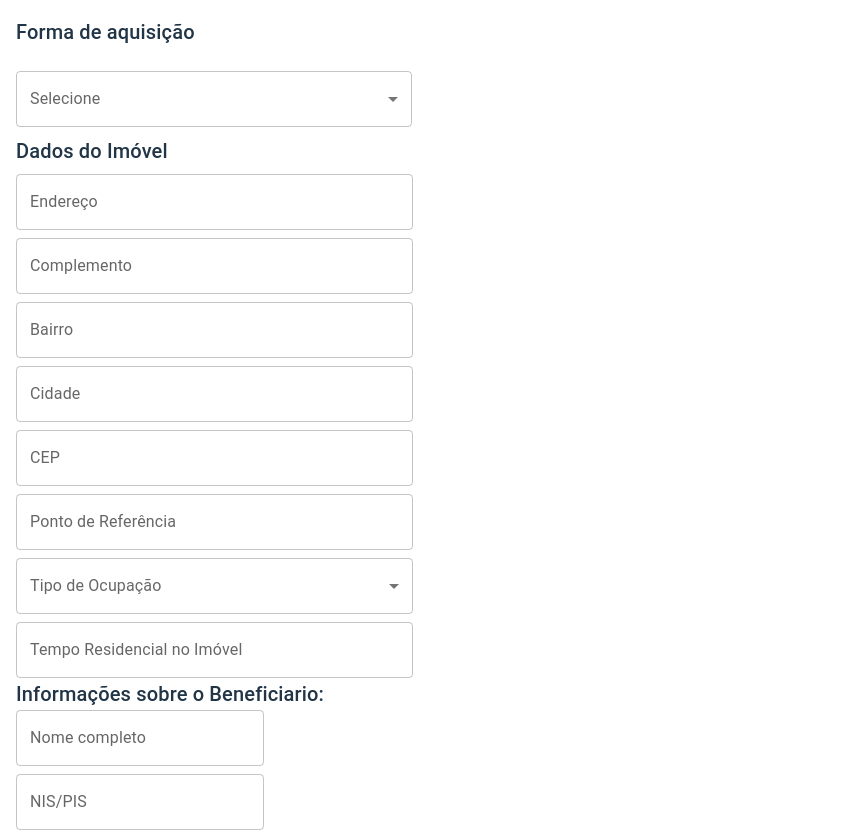
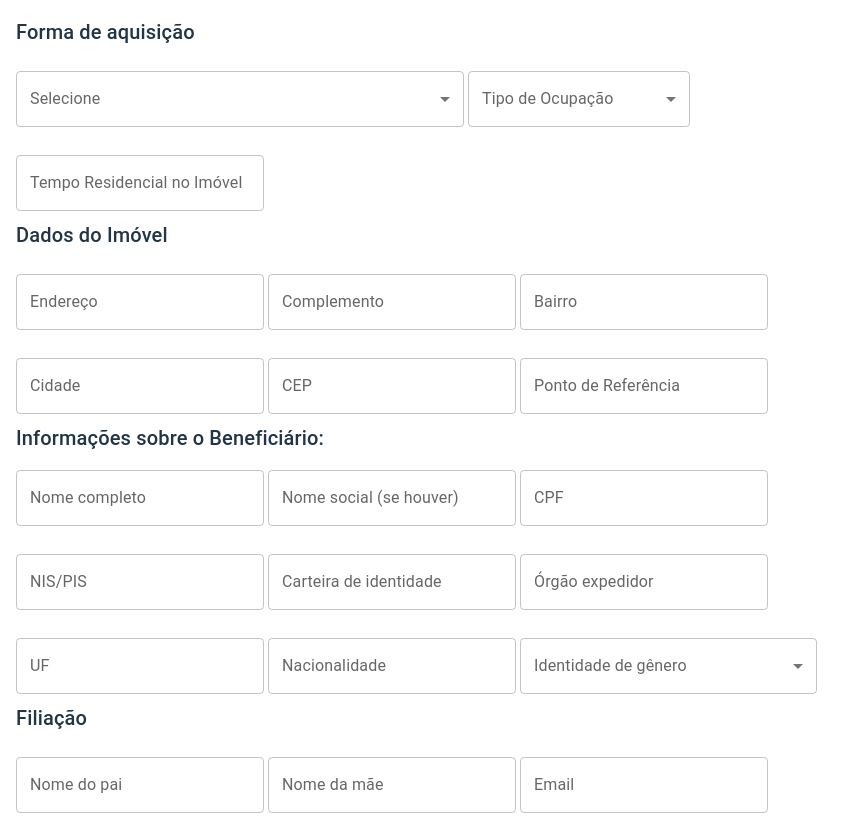
Before and after one commit to Jamessilva22/agentes-digitais, a React (Vite) app: page /beneficiario in a window 1280 px wide. Shown: the top 832 px of the page, without its empty margins (0-864 px from the left). Built offline with nearby package versions, Linux system fonts and the light colour scheme.

Commit message:
form em teste

```diff
--- a/src/components/BeneficiarioForm.jsx
+++ b/src/components/BeneficiarioForm.jsx
@@ -7,107 +7,200 @@ import {
   InputLabel,
   Typography,
   Box,
-  Grid,
+  Grid2,
+  Checkbox,
+  FormControlLabel,
 } from "@mui/material";
+
+const initialDadosConjuge = {
+  nome: "",
+  nomeSocial: "",
+  nisPis: "",
+  cpf: "",
+  dataNascimento: "",
+  identidadeGenero: "",
+  carteiraIdentidade: "",
+  orgaoExpedidor: "",
+  uf: "",
+  nacionalidade: "",
+  nomePai: "",
+  nomeMae: "",
+  telefone: "",
+  ocupacaoProfissional: "",
+  deficienciaDescricao: "",
+};
 
 const FormularioImovel = () => {
   const [tipoContrato, setTipoContrato] = useState("");
   const [tipoOcupacao, setTipoOcupacao] = useState("");
   const [outroContrato, setOutroContrato] = useState("");
   const [tempoResidencial, setTempoResidencial] = useState("");
+  const [estadoCivil, setEstadoCivil] = useState("");
+  const [deficiencia, setDeficiencia] = useState(false);
+  const [dadosConjuge, setDadosConjuge] = useState(initialDadosConjuge);
 
-  const handleContratoChange = (event) => {
-    setTipoContrato(event.target.value);
-    if (event.target.value !== "outros") {
-      setOutroContrato("");
-    }
+  const handleInputChange = (setter) => (event) => setter(event.target.value);
+  const handleCheckboxChange = (setter) => (event) => setter(event.target.checked);
+  const handleObjectChange = (setState) => (e) => {
+    const { name, value } = e.target;
+    setState((prevState) => ({ ...prevState, [name]: value }));
   };
 
+  const renderTextField = (label, value, onChange, name = "", fullWidth = true) => (
+    <TextField label={label} value={value} onChange={onChange} name={name} fullWidth={fullWidth} margin="normal" />
+  );
+
+  const renderSelect = (label, value, onChange, options) => (
+    <FormControl fullWidth margin="normal">
+      <InputLabel>{label}</InputLabel>
+      <Select value={value} onChange={onChange}>
+        {options.map((option) => (
+          <MenuItem key={option.value} value={option.value}>
+            {option.label}
+          </MenuItem>
+        ))}
+      </Select>
+    </FormControl>
+  );
+
   return (
-    <Box sx={{ maxWidth: 600, margin: "0 auto", padding: 2 }}>
+    <Box sx={{ maxWidth: 900, margin: "0 auto", padding: 2 }}>
       <Typography variant="h6" gutterBottom>
         Forma de aquisição
       </Typography>
-      <FormControl sx={{ width: "66%" }} fullWidth margin="normal">
-        <InputLabel>Selecione</InputLabel>
-        <Select xs={4} value={tipoContrato} onChange={handleContratoChange}>
-          <MenuItem value="contrato_promessa_compra_venda">
-            Contrato de promessa de compra e venda
-          </MenuItem>
-          <MenuItem value="escritura_publica_compra_venda">
-            Escritura pública de compra e venda
-          </MenuItem>
-          <MenuItem value="heranca">Herança</MenuItem>
-          <MenuItem value="contrato_particular">Contrato particular</MenuItem>
-          <MenuItem value="outros">Outros</MenuItem>
-        </Select>
-      </FormControl>
-      {tipoContrato === "outros" && (
-        <TextField
-          label="Descreva o tipo de contrato"
-          value={outroContrato}
-          onChange={(e) => setOutroContrato(e.target.value)}
-          fullWidth
-          margin="normal"
-        />
-      )}
+
+      <Grid2 container spacing={0.5}>
+        <Grid2 item xs={12} size={6}>
+          {renderSelect("Selecione", tipoContrato, handleInputChange(setTipoContrato), [
+            { value: "contrato_promessa_compra_venda", label: "Contrato de promessa de compra e venda" },
+            { value: "escritura_publica_compra_venda", label: "Escritura pública de compra e venda" },
+            { value: "heranca", label: "Herança" },
+            { value: "contrato_particular", label: "Contrato particular" },
+            { value: "outros", label: "Outros" },
+          ])}
+        </Grid2>
+
+        {tipoContrato === "outros" && (
+          <Grid2 item xs={12} sm={6}>
+            {renderTextField("Descreva o tipo de contrato", outroContrato, handleInputChange(setOutroContrato))}
+          </Grid2>
+        )}
+
+        <Grid2 item xs={12} size={3}>
+          {renderSelect("Tipo de Ocupação", tipoOcupacao, handleInputChange(setTipoOcupacao), [
+            { value: "proprietario", label: "Proprietário" },
+            { value: "inquilino", label: "Inquilino" },
+            { value: "herdeiro", label: "Herdeiro" },
+          ])}
+        </Grid2>
+
+        <Grid2 item xs={12} sm={6}>
+          {renderTextField("Tempo Residencial no Imóvel", tempoResidencial, handleInputChange(setTempoResidencial))}
+        </Grid2>
+      </Grid2>
+
       <Typography variant="h6" gutterBottom>
         Dados do Imóvel
       </Typography>
-      <Grid container spacing={1}>
-        <Grid item xs={8}>
-          <TextField label="Endereço" fullWidth />
-        </Grid>
-        <Grid item xs={8}>
-          <TextField label="Complemento" fullWidth />
-        </Grid>
-        <Grid item xs={8}>
-          <TextField label="Bairro" fullWidth />
-        </Grid>
-        <Grid item xs={8}>
-          <TextField label="Cidade" fullWidth />
-        </Grid>
-        <Grid item xs={8}>
-          <TextField label="CEP" fullWidth />
-        </Grid>
-        <Grid item xs={8}>
-          <TextField label="Ponto de Referência" fullWidth />
-        </Grid>
-        <Grid item xs={8}>
-          <FormControl fullWidth>
-            <InputLabel>Tipo de Ocupação</InputLabel>
-            <Select
-              value={tipoOcupacao}
-              onChange={(e) => setTipoOcupacao(e.target.value)}
-            >
-              <MenuItem value="proprietario">Proprietário</MenuItem>
-              <MenuItem value="inquilino">Inquilino</MenuItem>
-              <MenuItem value="herdeiro">Herdeiro</MenuItem>
-            </Select>
-          </FormControl>
-        </Grid>
-        <Grid item xs={8}>
-          <TextField
-            label="Tempo Residencial no Imóvel"
-            value={tempoResidencial}
-            onChange={(e) => setTempoResidencial(e.target.value)}
-            fullWidth
-          />
-        </Grid>
-      </Grid>
+      <Grid2 container spacing={0.5}>
+        {["Endereço", "Complemento", "Bairro", "Cidade", "CEP", "Ponto de Referência"].map((label) => (
+          <Grid2 item xs={12} sm={6} key={label}>
+            {renderTextField(label, "")}
+          </Grid2>
+        ))}
+      </Grid2>
 
-      <Typography variant="h6">Informações sobre o Beneficiario:</Typography>
-      <Grid container spacing={1}>
-        <Grid item xs={8}>
-          <TextField label="Nome completo" />
-        </Grid>
-        <Grid item xs={8}>
-          <TextField label='NIS/PIS' />
-        </Grid>
-        <Grid item xs={8}>
-          <TextField label=''/>
-        </Grid>
-      </Grid>
+      <Typography variant="h6">Informações sobre o Beneficiário:</Typography>
+      <Grid2 container spacing={0.5}>
+        {["Nome completo", "Nome social (se houver)"].map((label) => (
+          <Grid2 item xs={12} sm={6} key={label}>
+            {renderTextField(label, "")}
+          </Grid2>
+        ))}
+        {["CPF", "NIS/PIS", "Carteira de identidade", "Órgão expedidor", "UF", "Nacionalidade"].map((label) => (
+          <Grid2 item xs={12} sm={6} key={label}>
+            {renderTextField(label, "")}
+          </Grid2>
+        ))}
+        <Grid2 item xs={12} size={4}>
+          {renderSelect("Identidade de gênero", "", handleInputChange(() => {}), [
+            { value: "masculino", label: "Masculino" },
+            { value: "feminino", label: "Feminino" },
+            { value: "naoBinario", label: "Não binário" },
+          ])}
+        </Grid2>
+      </Grid2>
+
+      <Typography variant="h6" gutterBottom>
+        Filiação
+      </Typography>
+      <Grid2 container spacing={0.5}>
+        {["Nome do pai", "Nome da mãe", "Email", "Telefone (01)", "Telefone (02)", "Ocupação profissional"].map(
+          (label) => (
+            <Grid2 item xs={12} sm={6} key={label}>
+              {renderTextField(label, "")}
+            </Grid2>
+          )
+        )}
+      </Grid2>
+
+      <Grid2 container spacing={0.5}>
+        <Grid2 item xs={12} size={6}>
+          {renderSelect("Estado Civil", estadoCivil, handleInputChange(setEstadoCivil), [
+            { value: "solteiro", label: "Solteiro(a)" },
+            { value: "casado", label: "Casado(a)" },
+            { value: "viuvo", label: "Viúvo(a)" },
+          ])}
+        </Grid2>
+      </Grid2>
+
+      {estadoCivil === "casado" && (
+        <>
+          <Typography variant="h6" gutterBottom>
+            Dados do Cônjuge
+          </Typography>
+          <Grid2 container spacing={0.5}>
+            {renderSelect("Regime de casamento", "", handleInputChange(() => {}), [
+              { value: "comunhaoTotalBens", label: "Comunhão total de bens" },
+              { value: "comunhaoParcialBens", label: "Comunhão parcial de bens" },
+              { value: "separacaoBens", label: "Separação de bens" },
+            ])}
+            {[
+              "Nome completo",
+              "Nome social (se houver)",
+              "NIS/PIS",
+              "CPF",
+              "Data de nascimento",
+              "Carteira de identidade",
+              "Órgão expedidor",
+              "UF",
+              "Nacionalidade",
+              "Nome do pai",
+              "Nome da mãe",
+              "Telefone",
+              "Ocupação profissional",
+            ].map((label) => (
+              <Grid2 item xs={12} sm={6} key={label}>
+                {renderTextField(label, dadosConjuge[label.toLowerCase()], handleObjectChange(setDadosConjuge), label.toLowerCase())}
+              </Grid2>
+            ))}
+
+            <Grid2 item xs={12}>
+              <FormControlLabel
+                control={
+                  <Checkbox checked={deficiencia} onChange={handleCheckboxChange(setDeficiencia)} name="deficiencia" />
+                }
+                label="Possui deficiência?"
+              />
+            </Grid2>
+            {deficiencia && (
+              <Grid2 item xs={12}>
+                {renderTextField("Descreva a deficiência", dadosConjuge.deficienciaDescricao, handleObjectChange(setDadosConjuge), "deficienciaDescricao")}
+              </Grid2>
+            )}
+          </Grid2>
+        </>
+      )}
     </Box>
   );
 };
```
